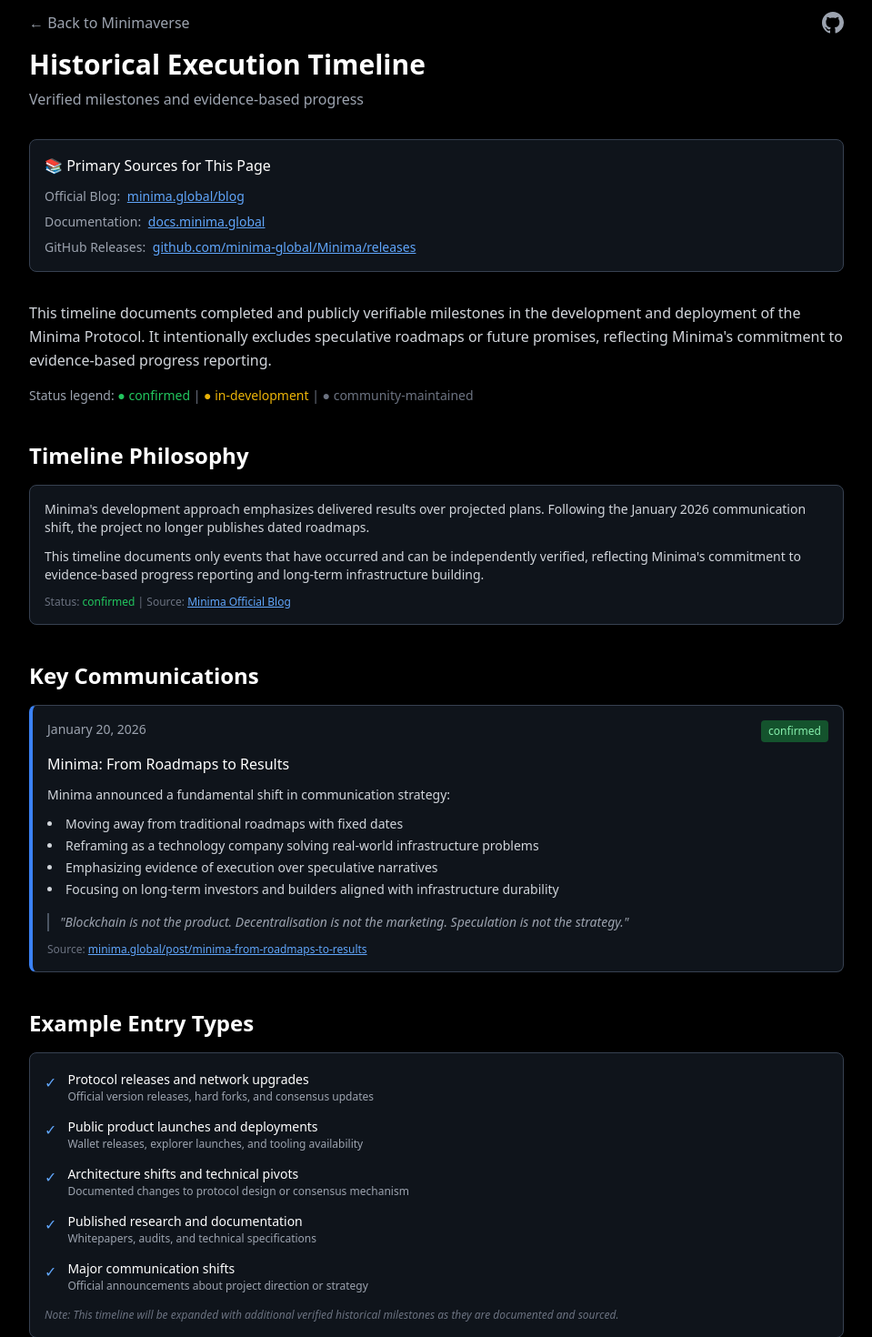
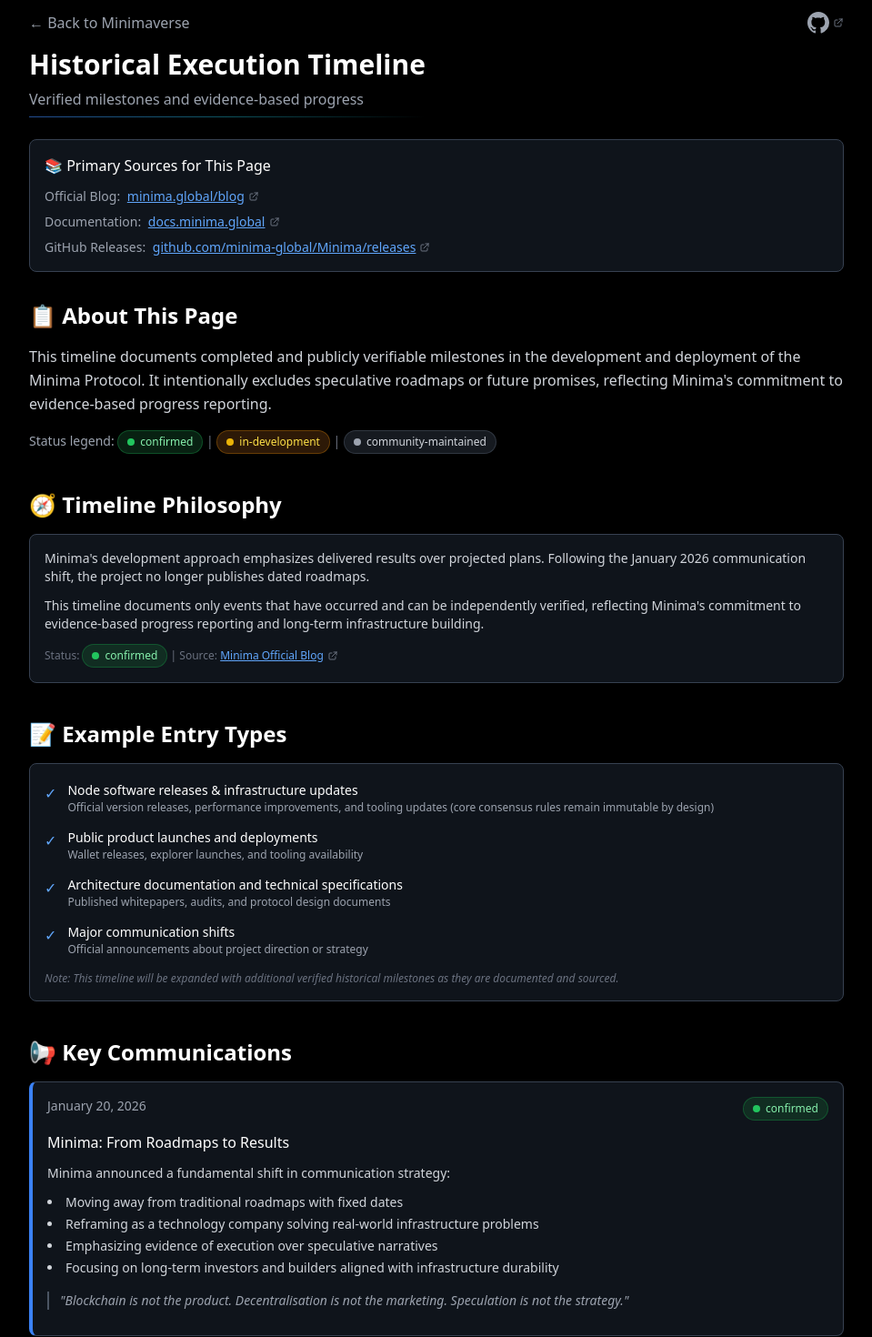
Before and after one commit to KuA1bo/minimaverse-site, a Next.js app: page /timeline in a window 1280 px wide. Shown: the part 100-1570 px from the top of the page at 91% size, without its empty margins (160-1119 px from the left). Built offline with nearby package versions, Linux system fonts and the light colour scheme.

Commit message:
feat(timeline): final version - fixed duplicate link + clarified immutability + reordered sections

```diff
--- a/src/app/timeline/page.tsx
+++ b/src/app/timeline/page.tsx
@@ -1,16 +1,65 @@
 // src/app/timeline/page.tsx
 // Timeline page - verified historical milestones of Minima Protocol
+// Final version: fixed duplicate link + clarified immutability + reordered sections
 
 import Link from 'next/link';
+
+// ExternalLink component for all external links with ↗ icon
+const ExternalLink = ({
+  href,
+  children,
+  className = "",
+  ariaLabel
+}: {
+  href: string;
+  children: React.ReactNode;
+  className?: string;
+  ariaLabel?: string;
+}) => (
+  <a
+    href={href.trim()}
+    target="_blank"
+    rel="noopener noreferrer"
+    className={`inline-flex items-center gap-1 ${className}`}
+    aria-label={ariaLabel}
+  >
+    {children}
+    <svg className="w-3 h-3 text-gray-500 flex-shrink-0" fill="none" stroke="currentColor" viewBox="0 0 24 24" aria-hidden="true">
+      <path strokeLinecap="round" strokeLinejoin="round" strokeWidth={2} d="M10 6H6a2 2 0 00-2 2v10a2 2 0 002 2h10a2 2 0 002-2v-4M14 4h6m0 0v6m0-6L10 14" />
+    </svg>
+  </a>
+);
+
+// StatusBadge component for feature status indicators
+const StatusBadge = ({ status }: { status: 'confirmed' | 'in-development' | 'community' }) => {
+  const config = {
+    'confirmed': { bg: 'bg-green-900/40', text: 'text-green-300', border: 'border-green-700/50', dot: 'bg-green-500' },
+    'in-development': { bg: 'bg-yellow-900/40', text: 'text-yellow-300', border: 'border-yellow-700/50', dot: 'bg-yellow-500' },
+    'community': { bg: 'bg-gray-700/40', text: 'text-gray-300', border: 'border-gray-600/50', dot: 'bg-gray-400' },
+  };
+  const style = config[status];
+
+  return (
+    <span className={`inline-flex items-center gap-1.5 px-2.5 py-1 rounded-full ${style.bg} ${style.text} text-xs font-medium border ${style.border}`}>
+      <span className="relative flex h-2 w-2">
+        {status === 'in-development' && (
+          <span className="animate-ping absolute inline-flex h-full w-full rounded-full bg-yellow-400 opacity-75" />
+        )}
+        <span className={`relative inline-flex rounded-full h-2 w-2 ${style.dot}`} />
+      </span>
+      {status === 'confirmed' ? 'confirmed' : status === 'in-development' ? 'in-development' : 'community-maintained'}
+    </span>
+  );
+};
 
 export default function TimelinePage() {
   return (
     <div className="max-w-4xl mx-auto">
 
-      {/* Unified Header */}
+      {/* Unified Header with gradient accent */}
       <header className="mb-8">
         <div className="flex justify-between items-start">
-          <div>
+          <div className="relative inline-block">
             <Link
               href="/"
               className="text-gray-400 hover:text-white transition-colors inline-block mb-4"
@@ -19,66 +68,63 @@ export default function TimelinePage() {
             </Link>
             <h1 className="text-3xl font-bold text-white mb-2">Historical Execution Timeline</h1>
             <p className="text-gray-400">Verified milestones and evidence-based progress</p>
+            {/* Gradient accent line under title */}
+            <span className="absolute -bottom-2 left-0 right-0 h-px bg-gradient-to-r from-blue-500/60 via-cyan-400/40 to-transparent" />
           </div>
-          <a
+          <ExternalLink
             href="https://github.com/KuA1bo/minimaverse-site"
-            target="_blank"
-            rel="noopener noreferrer"
             className="text-gray-400 hover:text-white transition-colors"
-            aria-label="View source on GitHub"
+            ariaLabel="View source on GitHub"
           >
-            <svg className="w-6 h-6" fill="currentColor" viewBox="0 0 24 24">
+            <svg className="w-6 h-6" fill="currentColor" viewBox="0 0 24 24" aria-hidden="true">
               <path d="M12 0C5.37 0 0 5.37 0 12c0 5.31 3.435 9.795 8.205 11.385.6.105.825-.255.825-.57 0-.285-.015-1.23-.015-2.235-3.015.555-3.795-.735-4.035-1.41-.135-.345-.72-1.41-1.23-1.695-.42-.225-1.02-.78-.015-.795.945-.015 1.62.87 1.845 1.23 1.08 1.815 2.805 1.305 3.495.99.105-.78.42-1.305.765-1.605-2.67-.3-5.46-1.335-5.46-6.26 0-1.38.48-2.37 1.26-3.225-.255-.315-.54-1.02-.12-2.13 0 0 1.005-.315 3.3 1.23.96-.27 1.98-.405 3-.405s2.04.135 3 .405c2.295-1.56 3.3-1.23 3.3-1.23.42 1.11.135 1.815-.12 2.13.78.855 1.26 1.845 1.26 3.225 0 4.935-2.805 5.955-5.475 6.255.435.375.81 1.095.81 2.22 0 1.605-.015 2.895-.015 3.3 0 .315.225.69.825.57A12.02 12.02 0 0024 12c0-6.63-5.37-12-12-12z"/>
             </svg>
-          </a>
+          </ExternalLink>
         </div>
       </header>
 
       {/* Primary Sources Box */}
-      <div className="bg-gray-800/50 border border-gray-700 rounded-lg p-4 mb-8">
+      <div className="bg-gray-800/50 border border-gray-700 rounded-lg p-4 mb-8
+                      transition-all duration-200 hover:border-blue-500/50 hover:shadow-lg hover:shadow-blue-500/5
+                      opacity-0 animate-fade-in-up delay-75">
         <h3 className="text-white font-medium mb-3">📚 Primary Sources for This Page</h3>
         <ul className="space-y-2 text-sm">
           <li>
             <span className="text-gray-400">Official Blog:</span>{' '}
-            <a
+            <ExternalLink
               href="https://minima.global/blog"
-              target="_blank"
-              rel="noopener noreferrer"
               className="text-blue-400 hover:text-blue-300 underline ml-1"
             >
               minima.global/blog
-            </a>
+            </ExternalLink>
           </li>
           <li>
             <span className="text-gray-400">Documentation:</span>{' '}
-            <a
+            <ExternalLink
               href="https://docs.minima.global"
-              target="_blank"
-              rel="noopener noreferrer"
               className="text-blue-400 hover:text-blue-300 underline ml-1"
             >
               docs.minima.global
-            </a>
+            </ExternalLink>
           </li>
           <li>
             <span className="text-gray-400">GitHub Releases:</span>{' '}
-            <a
+            <ExternalLink
               href="https://github.com/minima-global/Minima/releases"
-              target="_blank"
-              rel="noopener noreferrer"
               className="text-blue-400 hover:text-blue-300 underline ml-1"
             >
               github.com/minima-global/Minima/releases
-            </a>
+            </ExternalLink>
           </li>
         </ul>
       </div>
 
       {/* Content */}
-      <article className="prose prose-invert max-w-none animate-fade-in">
+      <article className="prose prose-invert max-w-none">
 
         {/* Intro */}
-        <section className="mb-10">
+        <section className="mb-10 opacity-0 animate-fade-in-up delay-75">
+          <h2 className="text-2xl font-bold text-white mb-4">📋 About This Page</h2>
           <p className="text-gray-300 leading-relaxed">
             This timeline documents completed and publicly verifiable milestones in the development
             and deployment of the Minima Protocol. It intentionally excludes speculative roadmaps
@@ -86,19 +132,20 @@ export default function TimelinePage() {
           </p>
           <p className="text-gray-400 text-sm mt-4">
             Status legend:{' '}
-            <span className="text-green-500">● confirmed</span>{' '}
+            <StatusBadge status="confirmed" />{' '}
             <span className="text-gray-500">|</span>{' '}
-            <span className="text-yellow-500">● in-development</span>{' '}
+            <StatusBadge status="in-development" />{' '}
             <span className="text-gray-500">|</span>{' '}
-            <span className="text-gray-500">● community-maintained</span>
+            <StatusBadge status="community" />
           </p>
         </section>
 
         {/* Timeline Philosophy */}
-        <section className="mb-10">
-          <h2 className="text-2xl font-bold text-white mb-4">Timeline Philosophy</h2>
+        <section className="mb-10 opacity-0 animate-fade-in-up delay-150">
+          <h2 className="text-2xl font-bold text-white mb-4">🧭 Timeline Philosophy</h2>
 
-          <div className="bg-gray-800/50 border border-gray-700 rounded-lg p-4">
+          <div className="bg-gray-800/50 border border-gray-700 rounded-lg p-4
+                          transition-all duration-200 hover:border-blue-500/50 hover:shadow-lg hover:shadow-blue-500/5">
             <p className="text-gray-300 text-sm mb-3">
               Minima's development approach emphasizes delivered results over projected plans.
               Following the January 2026 communication shift, the project no longer publishes
@@ -110,66 +157,29 @@ export default function TimelinePage() {
               and long-term infrastructure building.
             </p>
             <p className="text-gray-500 text-xs mt-3">
-              Status: <span className="text-green-500">confirmed</span> | Source:{' '}
-              <a
+              Status: <StatusBadge status="confirmed" /> | Source:{' '}
+              <ExternalLink
                 href="https://minima.global/post/minima-from-roadmaps-to-results"
-                target="_blank"
-                rel="noopener noreferrer"
                 className="text-blue-400 hover:text-blue-300 underline"
               >
                 Minima Official Blog
-              </a>
+              </ExternalLink>
             </p>
           </div>
         </section>
 
-        {/* Key Communications */}
-        <section className="mb-10">
-          <h2 className="text-2xl font-bold text-white mb-4">Key Communications</h2>
+        {/* Example Entry Types — MOVED BEFORE Key Communications */}
+        <section className="mb-10 opacity-0 animate-fade-in-up delay-200">
+          <h2 className="text-2xl font-bold text-white mb-4">📝 Example Entry Types</h2>
 
-          <div className="bg-gray-800/50 border border-gray-700 rounded-lg p-4 border-l-4 border-l-blue-500">
-            <div className="flex justify-between items-start mb-3">
-              <span className="text-sm text-gray-400">January 20, 2026</span>
-              <span className="text-xs bg-green-900 text-green-300 px-2 py-1 rounded">confirmed</span>
-            </div>
-            <h3 className="text-white font-medium mb-3">Minima: From Roadmaps to Results</h3>
-            <p className="text-gray-300 text-sm mb-3">
-              Minima announced a fundamental shift in communication strategy:
-            </p>
-            <ul className="list-disc list-inside space-y-1 text-gray-300 text-sm mb-4">
-              <li>Moving away from traditional roadmaps with fixed dates</li>
-              <li>Reframing as a technology company solving real-world infrastructure problems</li>
-              <li>Emphasizing evidence of execution over speculative narratives</li>
-              <li>Focusing on long-term investors and builders aligned with infrastructure durability</li>
-            </ul>
-            <blockquote className="text-gray-400 text-sm italic border-l-2 border-gray-600 pl-3 mb-3">
-              "Blockchain is not the product. Decentralisation is not the marketing. Speculation is not the strategy."
-            </blockquote>
-            <p className="text-gray-500 text-xs">
-              Source:{' '}
-              <a
-                href="https://minima.global/post/minima-from-roadmaps-to-results"
-                target="_blank"
-                rel="noopener noreferrer"
-                className="text-blue-400 hover:text-blue-300 underline"
-              >
-                minima.global/post/minima-from-roadmaps-to-results
-              </a>
-            </p>
-          </div>
-        </section>
-
-        {/* Example Entry Types */}
-        <section className="mb-10">
-          <h2 className="text-2xl font-bold text-white mb-4">Example Entry Types</h2>
-
-          <div className="bg-gray-800/50 border border-gray-700 rounded-lg p-4">
+          <div className="bg-gray-800/50 border border-gray-700 rounded-lg p-4
+                          transition-all duration-200 hover:border-blue-500/50 hover:shadow-lg hover:shadow-blue-500/5">
             <ul className="space-y-3">
               <li className="flex items-start gap-3">
                 <span className="text-blue-400 mt-1">✓</span>
                 <div>
-                  <span className="text-white font-medium text-sm">Protocol releases and network upgrades</span>
-                  <p className="text-gray-400 text-xs">Official version releases, hard forks, and consensus updates</p>
+                  <span className="text-white font-medium text-sm">Node software releases & infrastructure updates</span>
+                  <p className="text-gray-400 text-xs">Official version releases, performance improvements, and tooling updates (core consensus rules remain immutable by design)</p>
                 </div>
               </li>
               <li className="flex items-start gap-3">
@@ -182,15 +192,8 @@ export default function TimelinePage() {
               <li className="flex items-start gap-3">
                 <span className="text-blue-400 mt-1">✓</span>
                 <div>
-                  <span className="text-white font-medium text-sm">Architecture shifts and technical pivots</span>
-                  <p className="text-gray-400 text-xs">Documented changes to protocol design or consensus mechanism</p>
-                </div>
-              </li>
-              <li className="flex items-start gap-3">
-                <span className="text-blue-400 mt-1">✓</span>
-                <div>
-                  <span className="text-white font-medium text-sm">Published research and documentation</span>
-                  <p className="text-gray-400 text-xs">Whitepapers, audits, and technical specifications</p>
+                  <span className="text-white font-medium text-sm">Architecture documentation and technical specifications</span>
+                  <p className="text-gray-400 text-xs">Published whitepapers, audits, and protocol design documents</p>
                 </div>
               </li>
               <li className="flex items-start gap-3">
@@ -208,8 +211,37 @@ export default function TimelinePage() {
           </div>
         </section>
 
-        {/* Universal Disclaimer Block - REQUIRED ON EVERY PAGE */}
-        <div className="bg-amber-900/20 border border-amber-700/50 rounded-lg p-4 mb-8">
+        {/* Key Communications — MOVED AFTER Example Entry Types */}
+        <section className="mb-10 opacity-0 animate-fade-in-up delay-300">
+          <h2 className="text-2xl font-bold text-white mb-4">📢 Key Communications</h2>
+
+          <div className="bg-gray-800/50 border border-gray-700 rounded-lg p-4 border-l-4 border-l-blue-500
+                          transition-all duration-200 hover:border-blue-500/50 hover:shadow-lg hover:shadow-blue-500/5">
+            <div className="flex justify-between items-start mb-3">
+              <span className="text-sm text-gray-400">January 20, 2026</span>
+              <StatusBadge status="confirmed" />
+            </div>
+            <h3 className="text-white font-medium mb-3">Minima: From Roadmaps to Results</h3>
+            <p className="text-gray-300 text-sm mb-3">
+              Minima announced a fundamental shift in communication strategy:
+            </p>
+            <ul className="list-disc list-inside space-y-1 text-gray-300 text-sm mb-4">
+              <li>Moving away from traditional roadmaps with fixed dates</li>
+              <li>Reframing as a technology company solving real-world infrastructure problems</li>
+              <li>Emphasizing evidence of execution over speculative narratives</li>
+              <li>Focusing on long-term investors and builders aligned with infrastructure durability</li>
+            </ul>
+            <blockquote className="text-gray-400 text-sm italic border-l-2 border-gray-600 pl-3 mb-3">
+              "Blockchain is not the product. Decentralisation is not the marketing. Speculation is not the strategy."
+            </blockquote>
+            {/* Source link removed — already cited in "Timeline Philosophy" section above */}
+          </div>
+        </section>
+
+        {/* Universal Disclaimer Block */}
+        <div className="bg-amber-900/20 border border-amber-700/50 rounded-lg p-4 mb-8
+                        transition-all duration-200 hover:border-amber-600/70
+                        opacity-0 animate-fade-in-up delay-75">
           <p className="text-amber-200 text-sm">
             <strong>⚠️ Disclaimer:</strong> This site does not represent the official Minima team.
             All information is compiled from publicly available sources.{' '}
@@ -220,7 +252,7 @@ export default function TimelinePage() {
         </div>
 
         {/* Last Updated */}
-        <section className="border-t border-gray-700 pt-6">
+        <section className="border-t border-gray-700 pt-6 opacity-0 animate-fade-in-up delay-150">
           <p className="text-gray-500 text-sm">
             Last updated: February 17, 2026
           </p>
```
